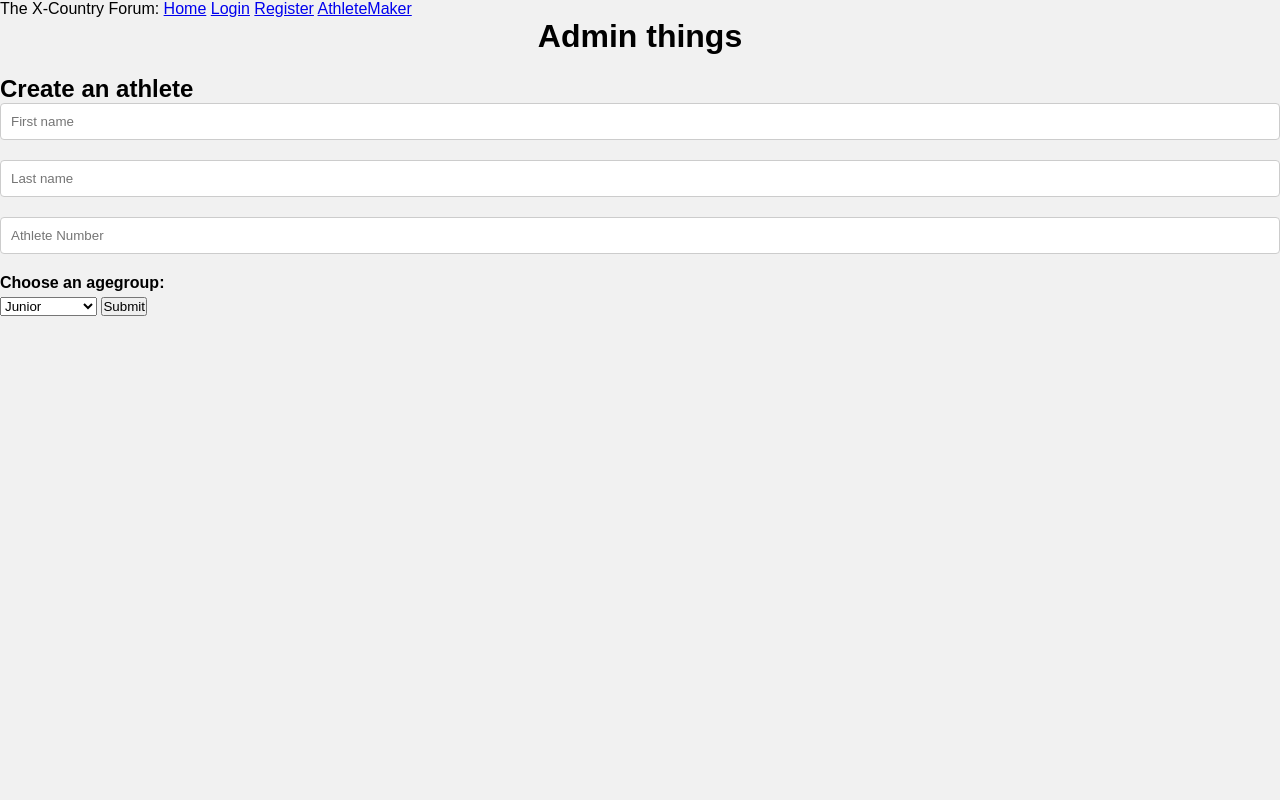
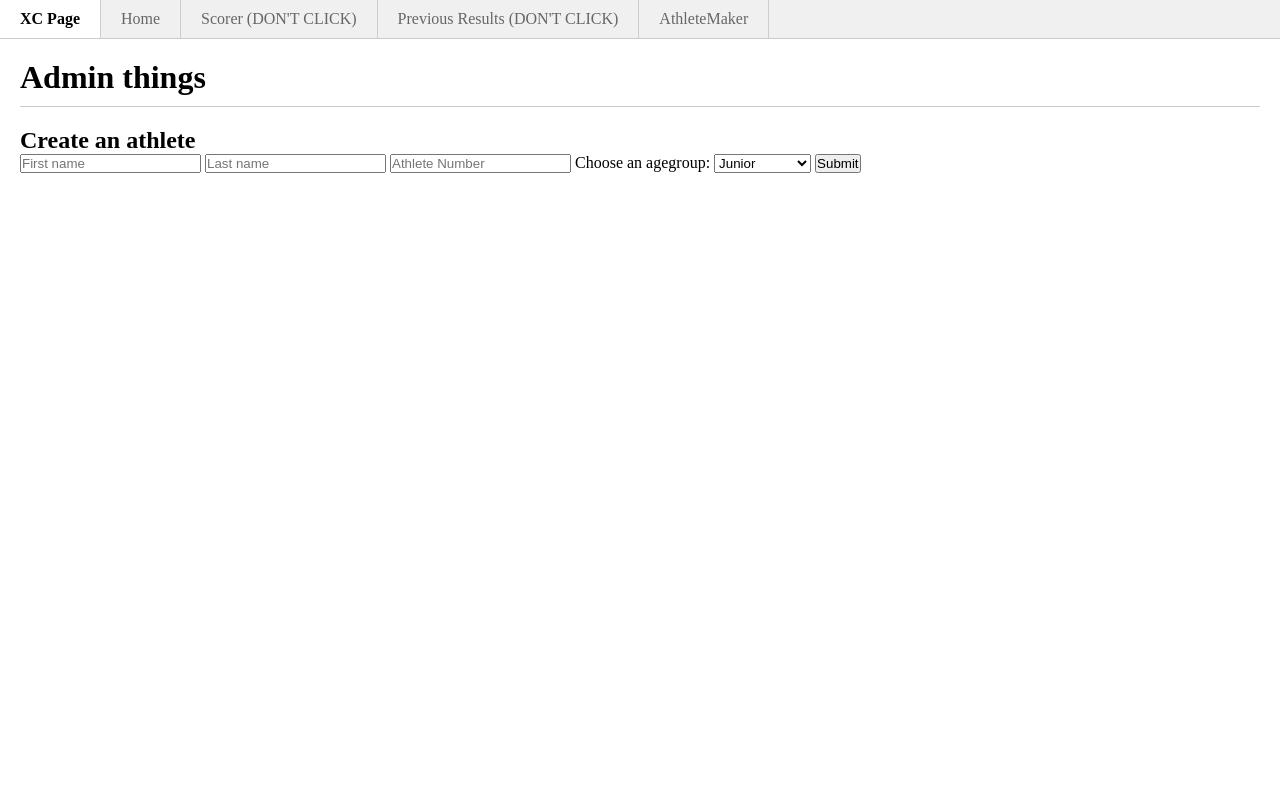
Before and after one commit to jack-muller/SDDmajorwork-XC, a Flask app: template app/templates/adminpage.html in a window 1280 px wide. Run offline with Flask 3, Linux system fonts and the light colour scheme; the template is opened without the code that fills it, so the values that code supplies are empty.

Commit message:
Lots of adding new HTML stuff, trying to make the homepage better.

```diff
--- a/app/routes.py
+++ b/app/routes.py
@@ -42,8 +42,8 @@ def landingpage():
     return render_template('landingpage.html', title='landingpage')
 
 
-@app.route('/index')
-def index():
+@app.route('/home')
+def home():
     user = {"username": "MrLankyBean"}
     posts = [
         {
@@ -55,7 +55,7 @@ def index():
             'body': "what a ruckus"
         }
     ]
-    return render_template('index.html', title='Home', posts=posts, userCurrent=user)
+    return render_template('home.html', title='Home', posts=posts, userCurrent=user)
 
 
 @app.route('/login', methods=['POST', 'GET'])
@@ -75,7 +75,7 @@ def login():
             v = i.split("|")
             if (v[0] == usernameEntered):
                 if (strHashPass == v[1]):
-                    return redirect(url_for('index'))
+                    return redirect(url_for('home'))
         f.close()
         return redirect(url_for('login'))
     else:
--- /dev/null
+++ b/app/static/header.css
@@ -0,0 +1,51 @@
+* {
+    margin: 0;
+    padding: 0;
+    box-sizing: border-box;
+  }
+
+  /* Style for the top navigation bar */
+  .navbar {
+    display: flex;
+    background-color: #f0f0f0;
+    border-bottom: 1px solid #ccc;
+  }
+
+  .navbar-brand {
+    padding: 10px 20px;
+    font-weight: bold;
+    background-color: #fff;
+    border-right: 1px solid #ccc;
+  }
+
+  .navbar-links {
+    display: flex;
+    list-style-type: none;
+  }
+
+  .navbar-links li {
+    border-right: 1px solid #ccc;
+  }
+
+  .navbar-links a {
+    display: block;
+    padding: 10px 20px;
+    text-decoration: none;
+    color: #666;
+  }
+
+  .navbar-links a:hover {
+    background-color: #e0e0e0;
+  }
+
+  /* Style for the main content area */
+  main {
+    padding: 20px;
+  }
+
+  /* Style for the page title */
+  h1 {
+    margin-bottom: 20px;
+    padding-bottom: 10px;
+    border-bottom: 1px solid #ccc;
+  }
--- a/app/templates/base.html
+++ b/app/templates/base.html
@@ -1,16 +1,18 @@
 <html>
     <head>
         <title>{{ title }} - X-Country</title>
-        <link rel="stylesheet" href="{{ url_for('static', filename='style.css') }}">
+        <link rel="stylesheet" href="{{ url_for('static', filename='header.css') }}">
     </head>
     <body>
-        <div>
-            The X-Country Forum:
-            <a href="{{ url_for('index') }}">Home</a>
-            <a href="{{ url_for('login') }}">Login</a>
-            <a href="{{ url_for('register') }}">Register</a>
-            <a href="{{ url_for('adminpage') }}">AthleteMaker</a>
-        </div>
+        <header class="navbar">
+            <div class="navbar-brand">XC Page</div>
+            <ul class="navbar-links">
+              <li><a href="{{ url_for('home') }}">Home</a></li>
+              <li><a href="{{ url_for('scorer') }}">Scorer (DON'T CLICK)</a></li>
+              <li><a href="{{ url_for('previous_results') }}">Previous Results (DON'T CLICK) </a></li>
+              <li><a href="{{ url_for('adminpage') }}">AthleteMaker</a></li>
+            </ul>
+        </header>
         <main>
             {% block content %}
             {% endblock %}
--- a/app/templates/noheader.html
+++ b/app/templates/noheader.html
@@ -13,3 +13,5 @@
         </main>
     </body>
 </html>
+
+<!--style.css is the one with no header, landing page is specifically for landing page-->
```
Also changed, not shown: app/templates/home.html (renamed from app/templates/index.html), app/templates/previous_results.html (added), app/templates/scorer.html (added).
